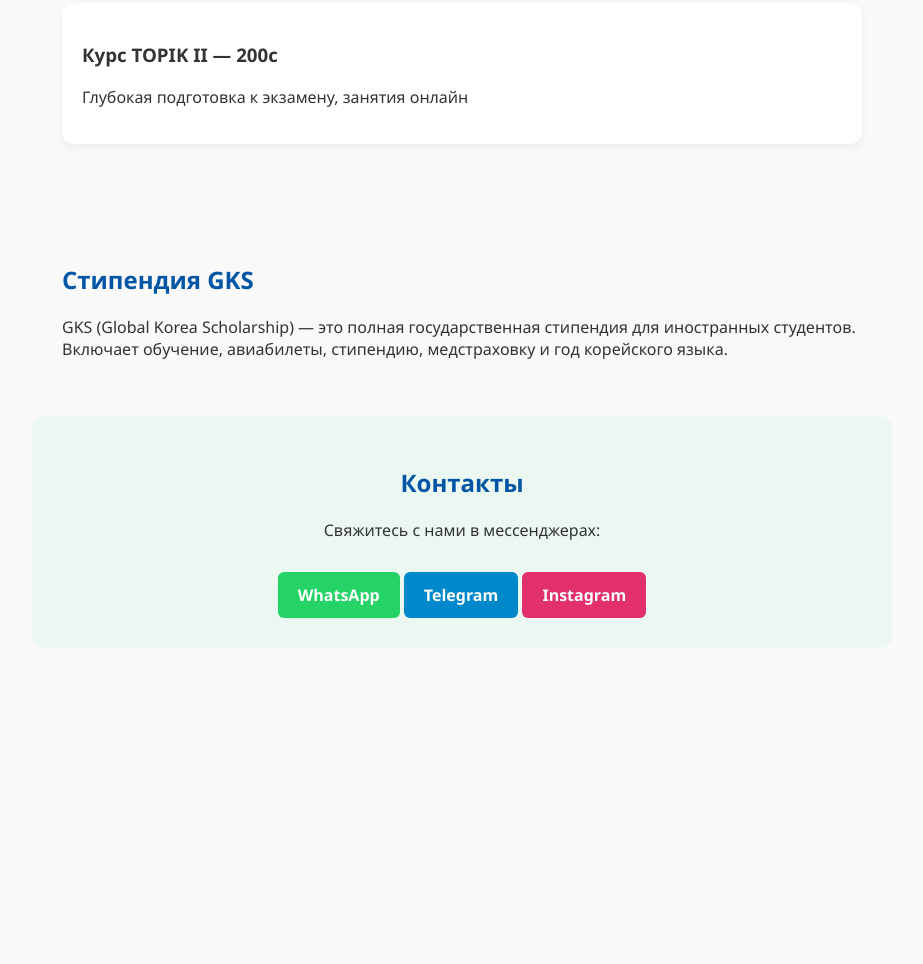
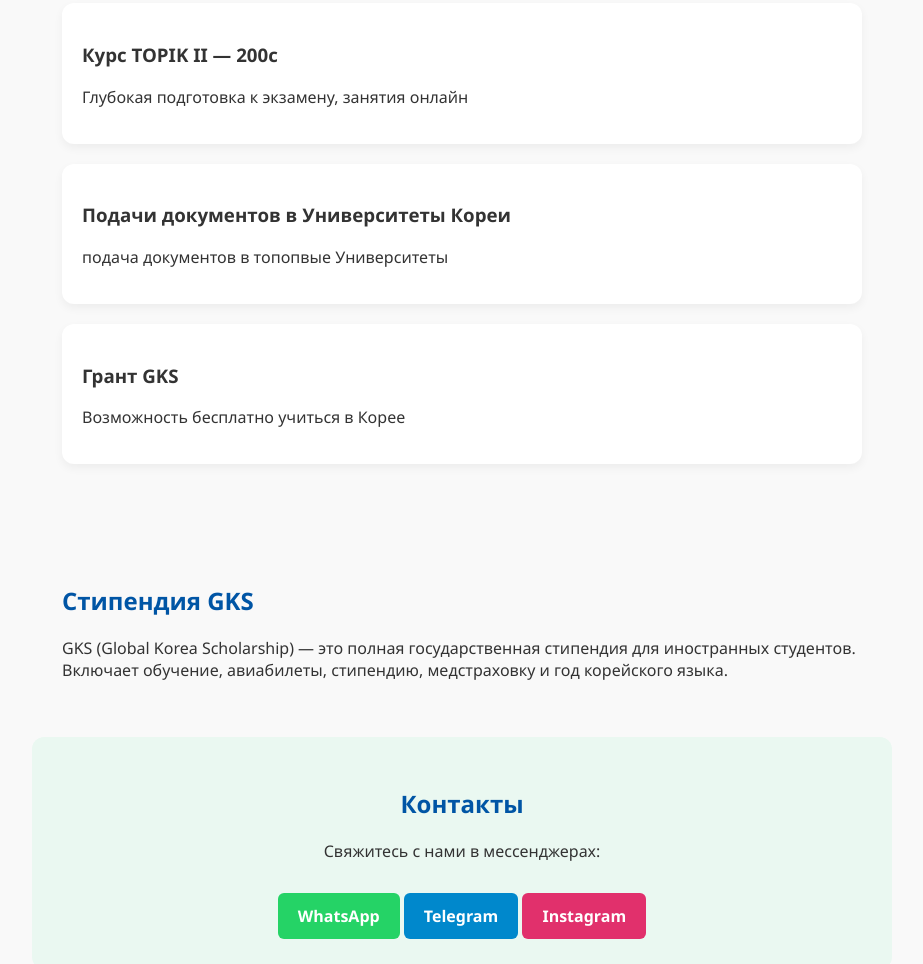
Before and after one commit to mrasilbek19/korean-study, a plain HTML site: page index.html in a window 1280 px wide. Shown: the part 767-1731 px from the top of the page, without its empty margins (178-1101 px from the left). Before the commit the page ends 1415 px from the top, so only its background shows below. Drawn offline with Linux system fonts and the light colour scheme.

Commit message:
Update index.html

```diff
--- a/index.html
+++ b/index.html
@@ -79,6 +79,14 @@
       <h3>Курс TOPIK II — 200c</h3>
       <p>Глубокая подготовка к экзамену, занятия онлайн</p>
     </div>
+    <div class="service">
+      <h3>Подачи документов в Университеты Кореи</h3>
+      <p>подача документов в топопвые Университеты</p>
+    </div>
+    <div class="service">
+      <h3>Грант GKS</h3>
+      <p>Возможность бесплатно учиться в Корее</p>
+    </div>
   </div>
 
   <div class="section">
@@ -86,7 +94,7 @@
     <p>GKS (Global Korea Scholarship) — это полная государственная стипендия для иностранных студентов. Включает обучение, авиабилеты, стипендию, медстраховку и год корейского языка.</p>
   </div>
 
- <div class="section contact">
+  <div class="section contact">
   <h2>Контакты</h2>
   <p>Свяжитесь с нами в мессенджерах:</p>
   <a class="whatsapp-button" href="https://wa.me/821021955066" target="_blank">WhatsApp</a>
```
